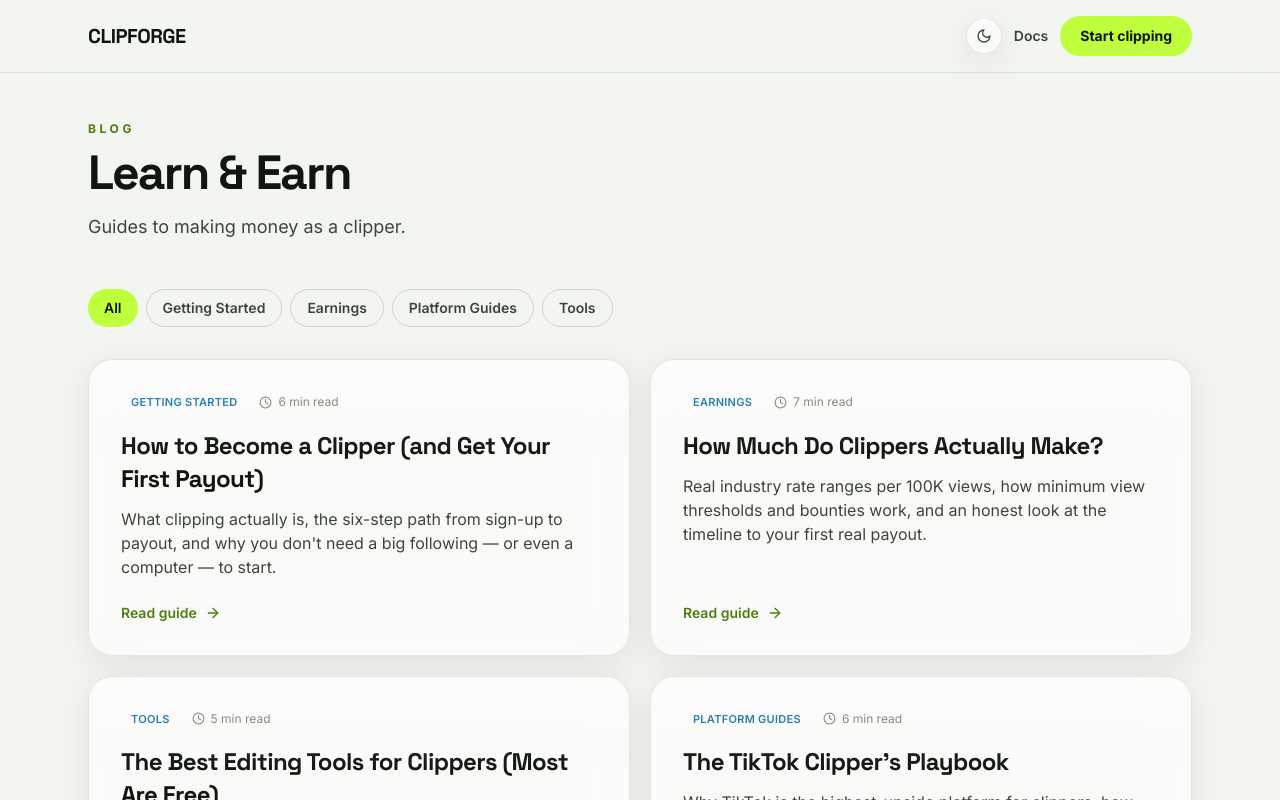
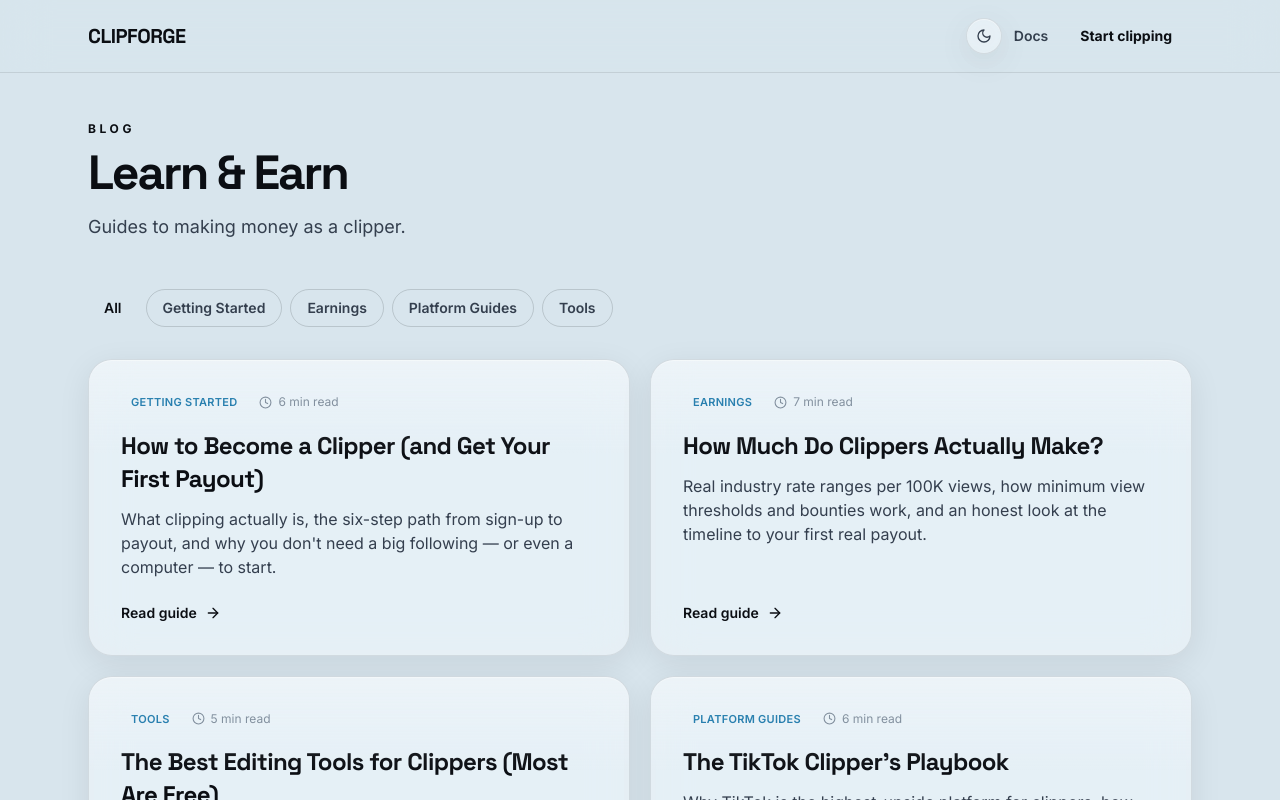
Before and after one commit to Chachi420/clipforge, a Next.js app: page /blog in a window 1280 px wide. Shown: the top 800 px of the page. Built offline with nearby package versions, Linux system fonts and the light colour scheme.

Commit message:
Vectr re-theme (1/4): palette, glass, landing motion

```diff
--- a/app/globals.css
+++ b/app/globals.css
@@ -2,34 +2,34 @@
 @tailwind components;
 @tailwind utilities;
 
-/* ---------- Theme tokens (light default, .dark override) ---------- */
+/* ---------- Vectr-inspired theme tokens (light default, .dark override) ---------- */
 
 :root {
   color-scheme: light;
-  --paper: 243 245 241;        /* page background — pale Vectr-like */
-  --surface: 255 255 255;      /* cards */
-  --surface-deep: 233 238 232; /* sunken wells, code blocks */
-  --ink: 16 21 16;             /* primary text */
-  --ink-soft: 60 70 58;        /* secondary text */
-  --ink-faint: 110 120 107;   /* tertiary text */
-  --line: 16 21 16;            /* borders — always used at low alpha */
-  --lime-deep: 77 124 15;       /* readable lime-dark for text on light */
+  --paper: 216 229 237;        /* pale ice-blue #D8E5ED */
+  --surface: 241 246 250;      /* ice-tinted cards */
+  --surface-deep: 203 219 231; /* sunken wells, code blocks */
+  --ink: 11 14 19;             /* near-black #0B0E13 */
+  --ink-soft: 52 63 78;        /* secondary text */
+  --ink-faint: 108 124 141;    /* tertiary text */
+  --line: 11 14 19;            /* borders — always used at low alpha */
+  --electric-deep: 32 71 255;  /* electric blue, readable on light */
   --glass-hi: 255 255 255;     /* specular highlight tint */
-  --scrollbar: 16 21 16;
+  --scrollbar: 11 14 19;
 }
 
 .dark {
   color-scheme: dark;
-  --paper: 11 15 12;           /* deep near-black */
-  --surface: 22 28 22;         /* dark cards */
-  --surface-deep: 13 18 13;    /* sunken wells */
-  --ink: 240 244 238;          /* primary text — near-white */
-  --ink-soft: 190 200 186;     /* secondary text */
-  --ink-faint: 130 142 126;    /* tertiary text */
-  --line: 240 244 238;         /* borders flip to light at low alpha */
-  --lime-deep: 191 255 60;      /* bright lime for text on dark */
+  --paper: 7 11 20;            /* deep navy-black #070B14 */
+  --surface: 13 20 35;         /* navy cards */
+  --surface-deep: 10 15 28;    /* sunken wells */
+  --ink: 216 229 237;          /* ice-blue text */
+  --ink-soft: 168 186 204;     /* secondary text */
+  --ink-faint: 118 136 157;    /* tertiary text */
+  --line: 216 229 237;         /* borders flip to ice at low alpha */
+  --electric-deep: 107 138 255; /* brightened electric for dark */
   --glass-hi: 255 255 255;
-  --scrollbar: 240 244 238;
+  --scrollbar: 216 229 237;
 }
 
 body {
@@ -37,27 +37,28 @@ body {
   transition: background-color 0.25s ease, color 0.25s ease;
 }
 
-/* ---------- Apple liquid glass utilities ---------- */
+/* ---------- Liquid glass utilities (ice-blue tinted) ---------- */
 
 @layer components {
   /* Frosted glass panel — theme-aware */
   .glass {
-    background: rgb(var(--surface) / 0.62);
+    background: rgb(var(--surface) / 0.58);
     backdrop-filter: blur(22px) saturate(1.4);
     -webkit-backdrop-filter: blur(22px) saturate(1.4);
     border: 1px solid rgb(var(--line) / 0.09);
-    box-shadow: 0 8px 32px rgb(16 21 16 / 0.08), inset 0 1px 0 rgb(var(--glass-hi) / 0.35);
+    box-shadow: 0 8px 32px rgb(7 11 20 / 0.08), inset 0 1px 0 rgb(var(--glass-hi) / 0.4);
   }
   .dark .glass {
-    box-shadow: 0 8px 32px rgb(0 0 0 / 0.35), inset 0 1px 0 rgb(var(--glass-hi) / 0.08);
+    background: rgb(var(--surface) / 0.55);
+    box-shadow: 0 8px 32px rgb(0 0 0 / 0.4), inset 0 1px 0 rgb(var(--glass-hi) / 0.08);
   }
-  /* Frosted dark-glass panel — dark contrast cards, same in both themes */
+  /* Dark navy glass — contrast cards, dark in both themes (Vectr footer finale) */
   .glass-dark {
-    background: rgb(11 15 12 / 0.82);
+    background: rgb(7 11 20 / 0.9);
     backdrop-filter: blur(22px) saturate(1.2);
     -webkit-backdrop-filter: blur(22px) saturate(1.2);
-    border: 1px solid rgb(255 255 255 / 0.1);
-    box-shadow: 0 18px 60px rgb(16 21 16 / 0.22), inset 0 1px 0 rgb(255 255 255 / 0.12);
+    border: 1px solid rgb(216 229 237 / 0.12);
+    box-shadow: 0 18px 60px rgb(7 11 20 / 0.28), inset 0 1px 0 rgb(216 229 237 / 0.1);
   }
   /* Specular top highlight for glass surfaces */
   .glass-sheen {
@@ -71,9 +72,9 @@ body {
     pointer-events: none;
     background: linear-gradient(180deg, rgb(var(--glass-hi) / 0.28) 0%, rgb(var(--glass-hi) / 0) 32%);
   }
-  /* Lime glow for dark feature cards */
-  .glow-lime {
-    box-shadow: 0 0 44px rgb(191 255 60 / 0.35), 0 10px 36px rgb(16 21 16 / 0.18);
+  /* Electric glow for feature cards */
+  .glow-electric {
+    box-shadow: 0 0 44px rgb(32 71 255 / 0.28), 0 10px 36px rgb(7 11 20 / 0.16);
   }
   /* Pill button base */
   .pill {
@@ -82,7 +83,12 @@ body {
   /* Massive Vectr-style display headline */
   .display {
     @apply font-display font-bold tracking-tight text-ink;
-    letter-spacing: -0.04em;
+    letter-spacing: -0.045em;
+  }
+  /* Small uppercase micro-label with wide tracking (Vectr nav/section labels) */
+  .micro-label {
+    @apply text-[11px] font-bold uppercase text-ink-faint;
+    letter-spacing: 0.28em;
   }
   /* Thin divider */
   .rule {
@@ -90,59 +96,8 @@ body {
   }
 }
 
-/* ---------- Lime glass orb (CSS-only, K95-inspired) ---------- */
-.orb-wrap {
-  position: relative;
-  width: min(420px, 72vw);
-  aspect-ratio: 1;
-  transform: translate(var(--px, 0px), var(--py, 0px));
-  transition: transform 0.6s cubic-bezier(0.22, 1, 0.36, 1);
-  animation: orb-float 9s ease-in-out infinite;
-}
-.orb-core {
-  position: absolute;
-  inset: 6%;
-  border-radius: 9999px;
-  background:
-    radial-gradient(circle at 32% 28%, rgba(255, 255, 255, 0.95) 0%, rgba(255, 255, 255, 0) 26%),
-    radial-gradient(circle at 68% 72%, rgba(77, 124, 15, 0.55) 0%, rgba(77, 124, 15, 0) 46%),
-    radial-gradient(circle at 50% 50%, rgba(217, 255, 112, 0.9) 0%, rgba(191, 255, 60, 0.55) 42%, rgba(191, 255, 60, 0.12) 72%, rgba(191, 255, 60, 0) 100%);
-  backdrop-filter: blur(6px) saturate(1.5);
-  -webkit-backdrop-filter: blur(6px) saturate(1.5);
-  border: 1px solid rgba(255, 255, 255, 0.55);
-  box-shadow:
-    inset -18px -24px 60px rgba(77, 124, 15, 0.35),
-    inset 12px 16px 44px rgba(255, 255, 255, 0.5),
-    0 24px 80px rgba(191, 255, 60, 0.4);
-  animation: orb-spin 26s linear infinite;
-}
-.orb-glow {
-  position: absolute;
-  inset: -22%;
-  border-radius: 9999px;
-  background: radial-gradient(circle, rgba(191, 255, 60, 0.35) 0%, rgba(191, 255, 60, 0) 62%);
-  filter: blur(30px);
-  z-index: -1;
-  animation: orb-breathe 6s ease-in-out infinite;
-}
-@keyframes orb-float {
-  0%, 100% { margin-top: 0; }
-  50% { margin-top: -26px; }
-}
-@keyframes orb-spin {
-  from { transform: rotate(0deg) scale(1); }
-  50% { transform: rotate(180deg) scale(1.04); }
-  to { transform: rotate(360deg) scale(1); }
-}
-@keyframes orb-breathe {
-  0%, 100% { opacity: 0.7; transform: scale(1); }
-  50% { opacity: 1; transform: scale(1.08); }
-}
-@media (prefers-reduced-motion: reduce) {
-  .orb-wrap, .orb-core, .orb-glow { animation: none; }
-}
-
-/* ---------- Scroll-reveal (rise + fade, JS adds .in) ---------- */.reveal {
+/* ---------- Scroll-reveal (rise + fade, JS adds .in) ---------- */
+.reveal {
   opacity: 0;
   transform: translateY(28px);
   transition: opacity 0.7s ease, transform 0.7s cubic-bezier(0.22, 1, 0.36, 1);
--- a/components/Sidebar.tsx
+++ b/components/Sidebar.tsx
@@ -1,6 +1,7 @@
 "use client";
 import Link from "next/link";
 import { usePathname } from "next/navigation";
+import ThemeToggle from "./ThemeToggle";
 import {
   Bug, Clapperboard, CreditCard, Home, Lightbulb, Settings, Users, Wallet,
 } from "lucide-react";
@@ -23,7 +24,7 @@ export default function Sidebar({
   return (
     <aside className="flex h-screen w-64 shrink-0 flex-col border-r border-line/10 bg-surface/70 px-4 py-6 backdrop-blur-xl">
       <Link href="/dashboard" className="mb-8 flex items-center gap-2 px-2">
-        <span className="flex h-9 w-9 items-center justify-center rounded-xl bg-lime text-lg font-black text-ink">C</span>
+        <span className="flex h-9 w-9 items-center justify-center rounded-xl bg-electric text-lg font-black text-white">C</span>
         <span className="text-lg font-black tracking-tight text-ink">
           CLIPFORGE <span className="ml-1 rounded bg-ink/10 px-1.5 py-0.5 text-[10px] font-bold text-ink-faint">BETA</span>
         </span>
@@ -37,7 +38,7 @@ export default function Sidebar({
               key={href}
               href={href}
               className={`pill justify-start px-4 py-2.5 text-sm transition ${
-                active ? "bg-lime text-ink shadow-card" : "text-ink-soft hover:bg-ink/5 hover:text-ink"
+                active ? "bg-electric text-white shadow-card" : "text-ink-soft hover:bg-ink/5 hover:text-ink"
               }`}
             >
               <Icon size={18} />
@@ -60,7 +61,7 @@ export default function Sidebar({
       </div>
 
       <div className="flex items-center gap-3 rounded-2xl border border-line/10 bg-surface/80 p-3">
-        <span className="flex h-10 w-10 items-center justify-center rounded-full bg-lime/25 text-sm font-bold text-lime-deep">
+        <span className="flex h-10 w-10 items-center justify-center rounded-full bg-electric/25 text-sm font-bold text-electric-deep">
           {profile.displayName.slice(0, 1)}
         </span>
         <div className="min-w-0 flex-1">
@@ -70,6 +71,7 @@ export default function Sidebar({
         <Link href="/dashboard/settings" className="text-ink-faint hover:text-ink" aria-label="Settings">
           <Settings size={16} />
         </Link>
+        <ThemeToggle />
       </div>
     </aside>
   );
--- a/tailwind.config.ts
+++ b/tailwind.config.ts
@@ -1,7 +1,9 @@
 import type { Config } from "tailwindcss";
 
 /**
- * Theme-aware palette via CSS variables (see globals.css :root / .dark).
+ * Vectr-inspired theme-aware palette via CSS variables (see globals.css :root / .dark).
+ * Light: pale ice-blue paper, near-black ink, electric blue accent.
+ * Dark: deep navy-black paper, ice-blue ink, electric blue accent.
  * Semantic tokens — components use paper/surface/ink/line and automatically
  * adapt to light + dark themes. Never hardcode theme-specific colors.
  */
@@ -22,13 +24,14 @@ const config: Config = {
           faint: withAlpha("--ink-faint"),
         },
         line: withAlpha("--line"),
-        lime: {
-          DEFAULT: "#BFFF3C",
-          soft: "#D9FF70",
-          pale: "#EFFFD2",
-          deep: withAlpha("--lime-deep"),
+        electric: {
+          DEFAULT: "#2047FF",
+          soft: "#5B7CFF",
+          pale: "#E3E9FF",
+          deep: withAlpha("--electric-deep"),
         },
-        night: "#0B0F0C",
+        night: "#070B14",
+        ice: "#D8E5ED",
         // Legacy tokens — remapped to theme-aware equivalents. Do not use in new code.
         base: {
           950: withAlpha("--paper"),
@@ -38,8 +41,8 @@ const config: Config = {
           700: withAlpha("--line"),
         },
         accent: {
-          DEFAULT: "#4D7C0F",
-          soft: "#BFFF3C",
+          DEFAULT: "#2047FF",
+          soft: "#5B7CFF",
         },
       },
       fontFamily: {
@@ -47,9 +50,9 @@ const config: Config = {
         sans: ["var(--font-body)", "system-ui", "sans-serif"],
       },
       boxShadow: {
-        "glow-lime": "0 0 44px rgba(191,255,60,0.45), 0 10px 36px rgba(16,21,16,0.16)",
-        card: "0 8px 32px rgba(16,21,16,0.08)",
-        "card-lg": "0 18px 60px rgba(16,21,16,0.12)",
+        "glow-electric": "0 0 44px rgba(32,71,255,0.35), 0 10px 36px rgba(7,11,20,0.16)",
+        card: "0 8px 32px rgba(7,11,20,0.08)",
+        "card-lg": "0 18px 60px rgba(7,11,20,0.12)",
       },
     },
   },
```
Also changed, not shown: components/landing-motion.tsx (+21 -56 lines), components/marketing.tsx (+21 -14 lines).
